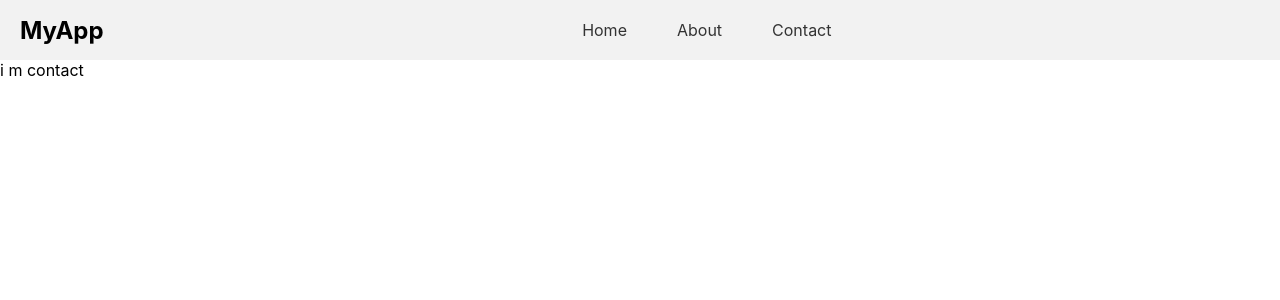
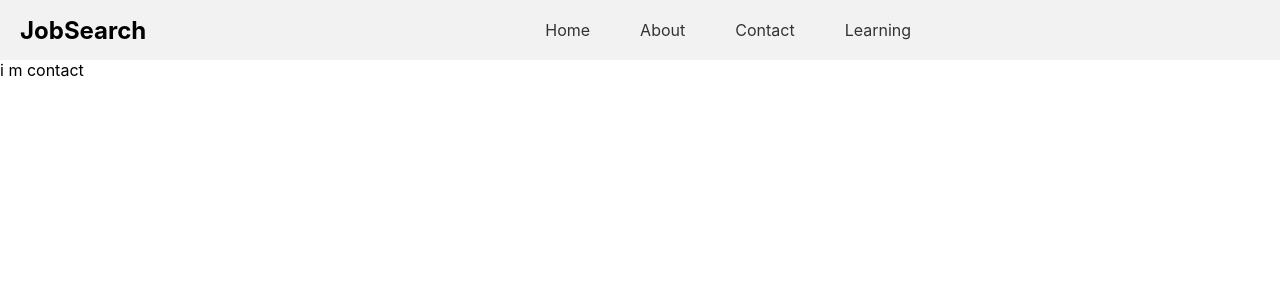
Before and after one commit to panteliza/ReactCourse, a React (Create React App) app: page /contact in a window 1280 px wide. Shown: the top 300 px of the page. Built offline with nearby package versions, Linux system fonts and the light colour scheme.

Commit message:
useState

```diff
--- a/src/components/Navbar/Navbar.js
+++ b/src/components/Navbar/Navbar.js
@@ -4,7 +4,7 @@ export default function Navbar() {
   return (
     <nav className="navbar">
     <div className="navbar-left">
-      <span className="navbar-title">MyApp</span>
+      <span className="navbar-title">JobSearch</span>
     </div>
     <div className="navbar-middle">
       <ul className="navbar-links">
@@ -17,6 +17,9 @@ export default function Navbar() {
         <li className="navbar-item">
           <a href="/contact" className="navbar-link">Contact</a>
         </li>
+        <li className="navbar-item">
+          <a href="/learning" className="navbar-link">Learning</a>
+        </li>
       </ul>
     </div>
   </nav>
```
Also changed, not shown: src/pages/Contact/Contact.css (+21 -0 lines), src/pages/Learning/Learning.js (added, +47 -0 lines).
